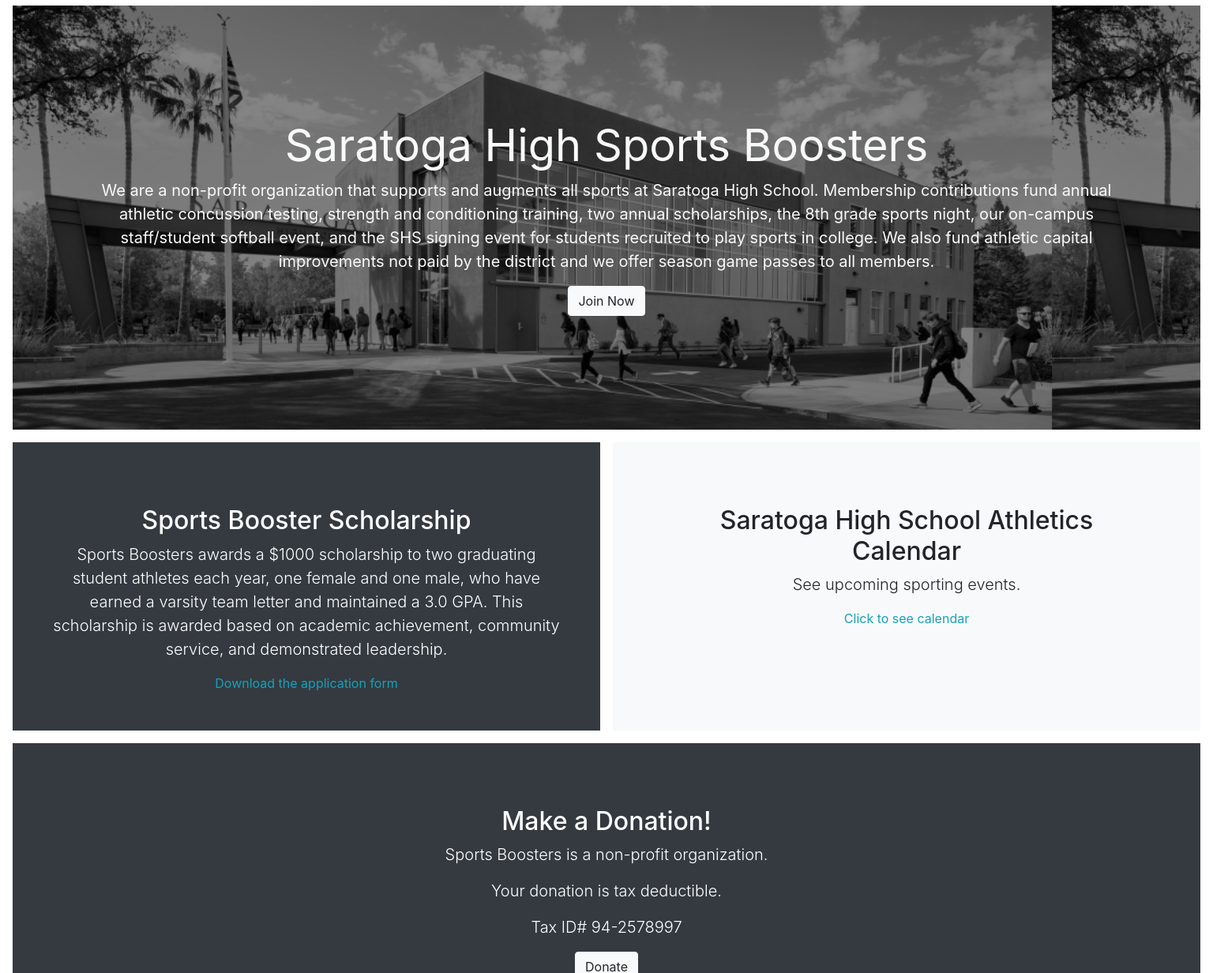
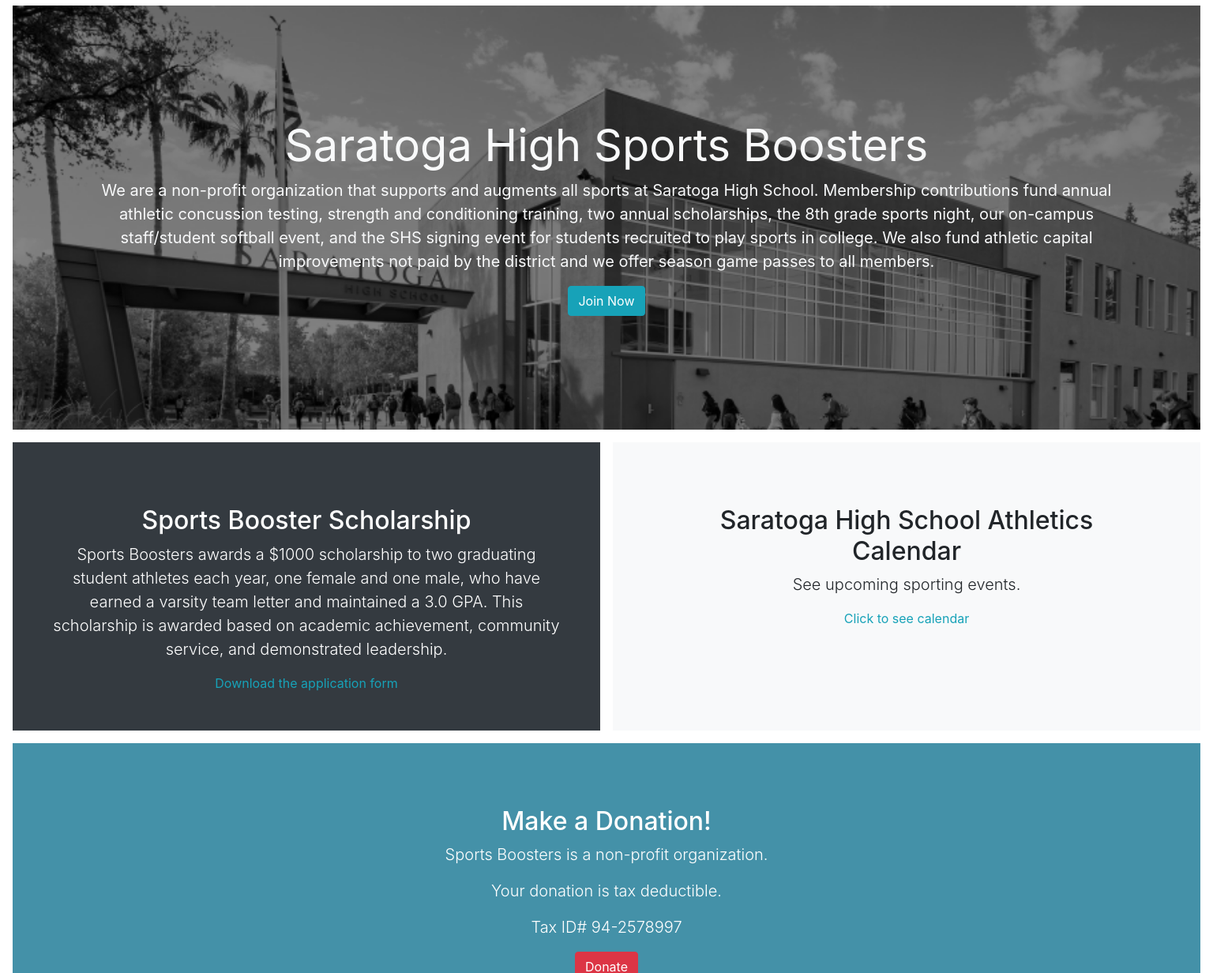
Before and after one commit to tkardach/SSB, a plain HTML site: page index.html in a window 1536 px wide. Shown: the part 70-1302 px from the top of the page at 79% size. Drawn offline with nearby package versions, Linux system fonts and the light colour scheme.

Commit message:
Minor adjustments

```diff
--- a/css/style.css
+++ b/css/style.css
@@ -24,7 +24,6 @@
  * Dummy devices (replace them with your own or something else entirely!)
  */
 
-
 .home-banner {
   background-image: url("../images/backdrop.png");
   background-size: auto 100%;
@@ -34,6 +33,10 @@
 .backdrop {
   position: absolute;
   object-fit: cover;
+}
+
+.donate-container {
+  background-color: #4491a8;
 }
 
 .product-device::before {
@@ -75,6 +78,13 @@
     display: block !important;
   }
 }
+@media screen and (min-width: 1300px) {
+.home-banner {
+  background-image: url("../images/backdrop.png");
+  background-size: 110% auto;
+  min-height: 400px;
+}
+}
 
 .flex-equal > * {
   -ms-flex: 1;
--- a/index.html
+++ b/index.html
@@ -20,12 +20,12 @@
       <div class="visible-desktop">
         <h1 class="display-4 font-weight-normal">Saratoga High Sports Boosters</h1>
         <p class="lead font-weight-normal">We are a non-profit organization that supports and augments all sports at Saratoga High School. Membership contributions fund annual athletic concussion testing, strength and conditioning training, two annual scholarships, the 8th grade sports night, our on-campus staff/student softball event, and the SHS signing event for students recruited to play sports in college. We also fund athletic capital improvements not paid by the district and we offer season game passes to all members.</p>
-        <a class="btn btn-light" href="membership.html">Join Now</a>
+        <a class="btn btn-info" href="membership.html">Join Now</a>
       </div>
       <div class="visible-phone">
         <h1 class="display-5 font-weight-normal">Saratoga High Sports Boosters</h1>
         <p class="lead font-weight-normal">We are a non-profit organization that supports and augments all sports at Saratoga High School.</p>
-        <a class="btn btn-light" href="membership.html">Join Now</a>
+        <a class="btn btn-info" href="membership.html">Join Now</a>
         </div>
     </div>
   </div>
@@ -48,13 +48,13 @@
   </div>
 
   <div class="d-md-flex flex-md-equal w-100 my-md-3 pl-md-3">
-    <div class="bg-dark mr-md-3 pt-3 px-3 pt-md-5 px-md-5 text-center text-white overflow-hidden">
+    <div class="donate-container mr-md-3 pt-3 px-3 pt-md-5 px-md-5 text-center text-white overflow-hidden">
       <div class="my-3 py-3">
         <h2 class="display-5">Make a Donation!</h2>
         <p class="lead">Sports Boosters is a non-profit organization.</p>
         <p class="lead">Your donation is tax deductible.</p>
         <p class="lead">Tax ID# 94-2578997</p>
-        <a class="btn btn-light" href="#">Donate</a>
+        <a class="btn btn-danger donate" href="#">Donate</a>
       </div>
     </div>
   </div>
```
